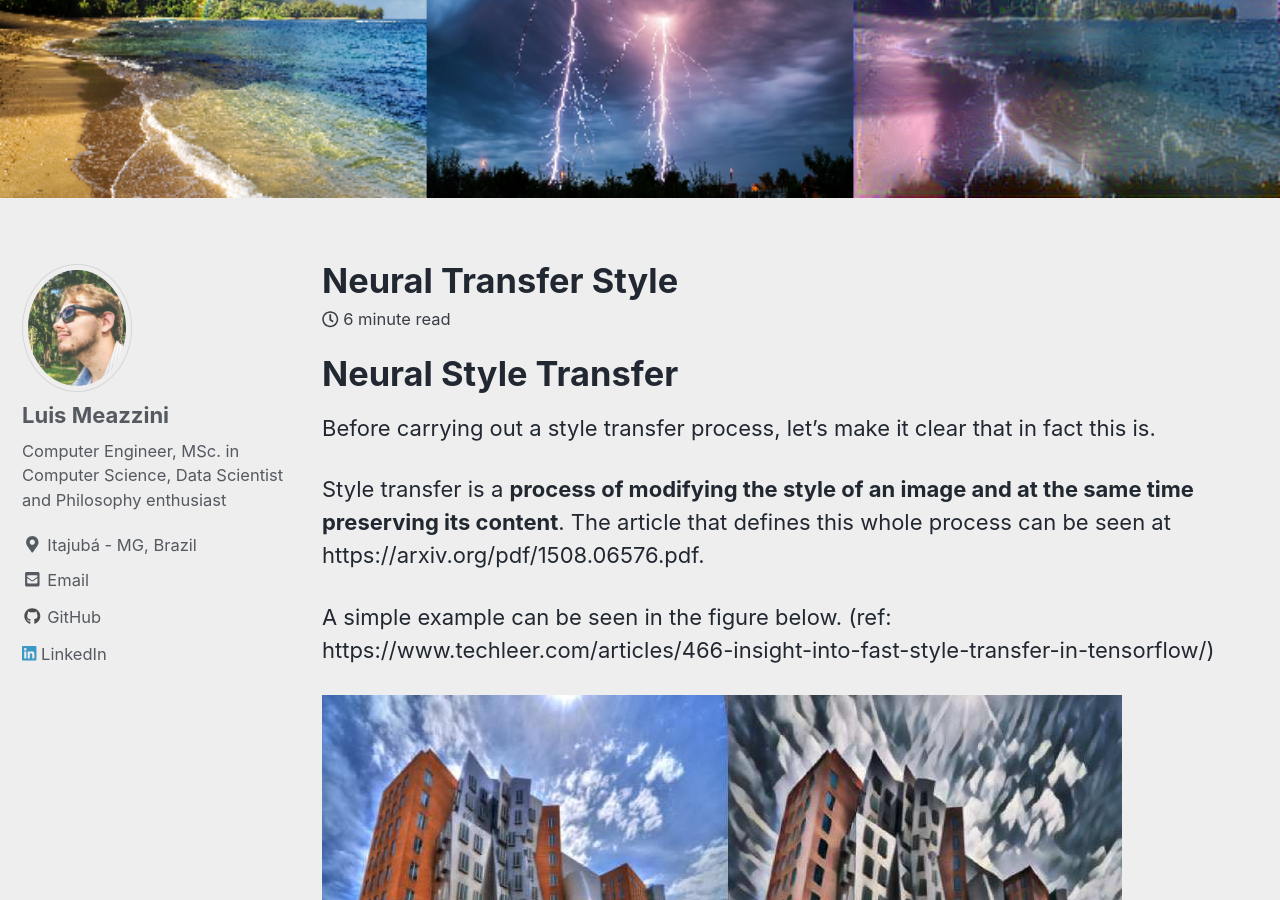
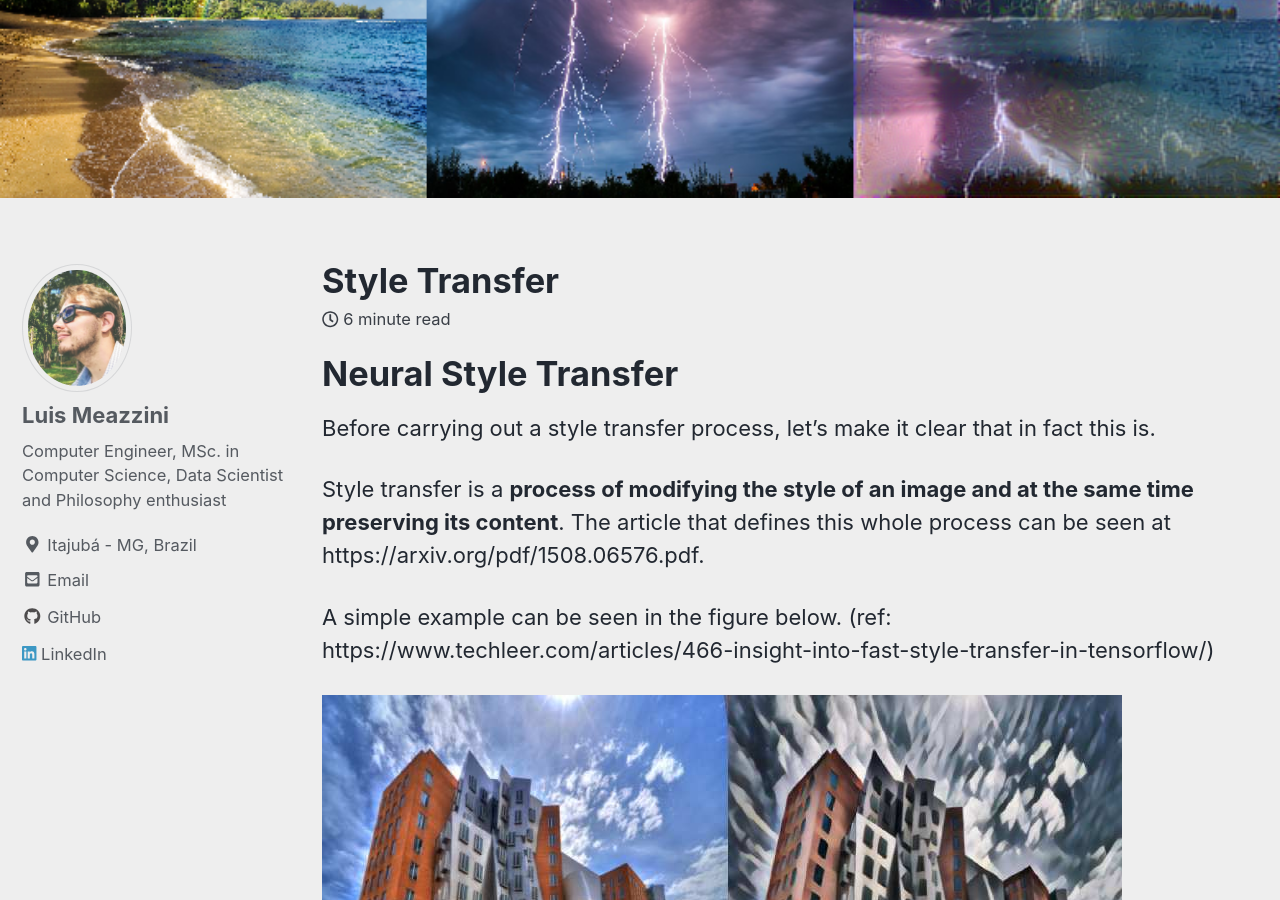
Before and after one commit to lmeazzini/lmeazzini.github.io, a Jekyll site: the page built from _posts/2019-02-18-Style-transfer.md, in a window 1280 px wide and 900 px high, scrolled down 318 px. Built offline with Jekyll 4.4.1, drawn with Linux system fonts in a browser that asks for light colours; cached includes are drawn as plain includes; nearby versions of some CDN libraries.

Commit message:
title fixed

```diff
--- a/_posts/2019-02-18-Style-transfer.md
+++ b/_posts/2019-02-18-Style-transfer.md
@@ -1,5 +1,4 @@
 ---
-title: "Neural Transfer Style"
 classes: wide
 date: 2019-02-18
 tags: [Neural Netwoks, Style Transfer]
```
